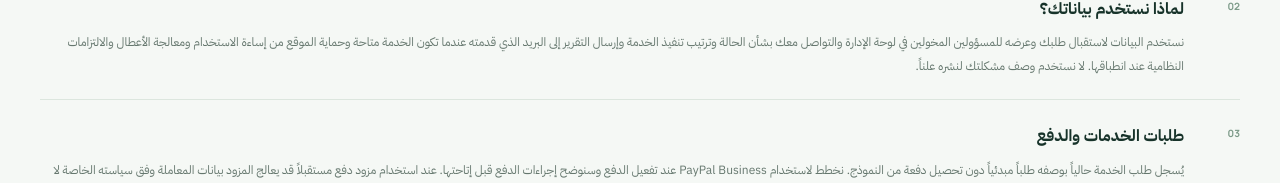
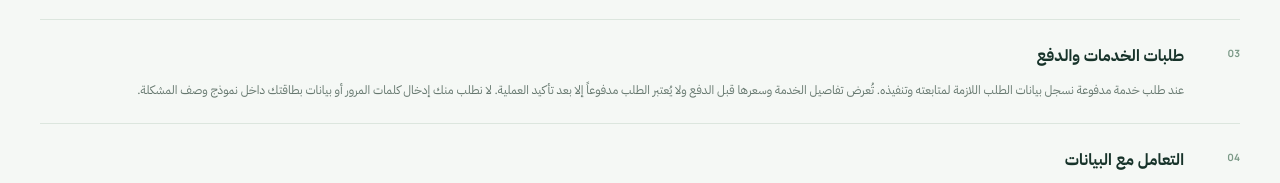
Before and after one commit to saotaibiee-beep/SSHOBIT, a Next.js app: page /privacy in a window 1280 px wide. Shown: the part 755-938 px from the top of the page. Built offline with nearby package versions, Linux system fonts and the light colour scheme; no server answers.

Commit message:
Remove privacy notice and simplify sections 3 and 4

```diff
--- a/app/privacy/page.tsx
+++ b/app/privacy/page.tsx
@@ -4,12 +4,12 @@ export const metadata={title:'سياسة الخصوصية',description:'تعرف
 const sections=[
 ['البيانات التي نجمعها','يمكنك قراءة المحتوى العام دون إنشاء حساب. عند إرسال نموذج طلب خدمة نجمع الاسم والبريد الإلكتروني ونوع الخدمة ووصف المشكلة الذي تكتبه بالإضافة إلى حالة الطلب وتاريخ إنشائه. قد تعالج البنية التقنية بيانات تشغيل وأمان مثل عنوان IP وسجلات الطلبات ومعلومات المتصفح بحسب إعدادات مزودي الاستضافة والخدمات المستخدمة. إذا تواصلت معنا نعالج المعلومات التي تختار إرسالها.'],
 ['لماذا نستخدم بياناتك؟','نستخدم البيانات لاستقبال طلبك وعرضه للمسؤولين المخولين في لوحة الإدارة والتواصل معك بشأن الحالة وترتيب تنفيذ الخدمة وإرسال التقرير إلى البريد الذي قدمته عندما تكون الخدمة متاحة وحماية الموقع من إساءة الاستخدام ومعالجة الأعطال والالتزامات النظامية عند انطباقها. لا نستخدم وصف مشكلتك لنشره علناً.'],
-['طلبات الخدمات والدفع','يُسجل طلب الخدمة حالياً بوصفه طلباً مبدئياً دون تحصيل دفعة من النموذج. نخطط لاستخدام PayPal Business عند تفعيل الدفع وسنوضح إجراءات الدفع قبل إتاحتها. عند استخدام مزود دفع مستقبلاً قد يعالج المزود بيانات المعاملة وفق سياسته الخاصة لا نطلب منك إدخال كلمة مرور PayPal أو بيانات بطاقتك داخل نموذج وصف المشكلة.'],
-['مكان التخزين والجهات التقنية','يعتمد تشغيل الموقع على خدمات استضافة ونشر وتخزين بيانات سحابية بما في ذلك Vercel وSupabase بحسب التكوين الحالي. قد تتم معالجة بعض البيانات أو تخزينها خارج بلد إقامتك وفق مواقع البنية التحتية وشروط المزودين. لا نبيع بيانات الطلبات للغير وقد تُشارك بالقدر اللازم لتشغيل الخدمة أو الامتثال لطلب نظامي ملزم.'],
+['طلبات الخدمات والدفع','عند طلب خدمة مدفوعة نسجل بيانات الطلب اللازمة لمتابعته وتنفيذه. تُعرض تفاصيل الخدمة وسعرها قبل الدفع ولا يُعتبر الطلب مدفوعاً إلا بعد تأكيد العملية. لا نطلب منك إدخال كلمات المرور أو بيانات بطاقتك داخل نموذج وصف المشكلة.'],
+['التعامل مع البيانات','نتعامل مع المعلومات التي تقدمها عند استخدام الموقع أو طلب الخدمات بهدف تشغيل الخدمة وتحسين تجربة المستخدم والرد على الاستفسارات. نقتصر على استخدام البيانات للأغراض الموضحة في هذه السياسة ولا نبيع بياناتك الشخصية. قد تُشارك المعلومات عند الضرورة لتقديم الخدمة أو الامتثال للمتطلبات النظامية.'],
 ['الاحتفاظ بالبيانات','نحتفظ ببيانات الطلبات بقدر الحاجة لمعالجة الطلب والمتابعة وحل النزاعات والوفاء بالالتزامات النظامية ذات الصلة. لم تُحدد بعد مدة حذف تلقائي ثابتة لكل فئة يمكنك طلب مراجعة بياناتك أو حذفها وسنقيّم الطلب وفق الالتزامات النظامية والتقنية. لا يعني حذف بيانات الطلب بالضرورة إمكانية حذف السجلات التي يجب الاحتفاظ بها قانوناً.'],
 ['حماية المعلومات','نستخدم صلاحيات وصول لتقييد الاطلاع على طلبات الخدمات داخل لوحة الإدارة لكن لا توجد وسيلة إلكترونية تضمن حماية مطلقة. لا ترسل كلمات المرور أو رموز التحقق أو عبارات استرداد المحافظ أو المفاتيح الخاصة أو أرقام البطاقات كاملة أو مستندات هوية غير مطلوبة عبر النماذج.'],
 ['ملفات الارتباط والخدمات الخارجية','قد تُستخدم ملفات ارتباط أو وسائل تخزين محلية ضرورية للجلسات الإدارية أو تشغيل الموقع. وقد تتغير أدوات القياس والتحليلات مستقبلاً عند تفعيل أدوات غير ضرورية تتطلب إشعاراً أو موافقة وفق النظام المعمول به ينبغي توفير ذلك قبل استخدامها. روابط الجهات الخارجية تخضع لسياساتها الخاصة.'],
 ['حقوقك وطلبات الخصوصية','يمكنك طلب معرفة بياناتك أو تصحيحها أو طلب حذفها أو الاعتراض على بعض أوجه معالجتها بحسب الأنظمة السارية. استخدم صفحة التواصل الرسمية في الموقع لطلب المساعدة ولا ترسل وثائق تعريف حساسة إلا بعد التأكد من القناة المعتمدة. بعض الطلبات قد تتطلب التحقق من هويتك بطريقة مناسبة.'],
 ['التحديثات','قد نحدّث هذه السياسة عند تغيير وظائف الموقع أو مزودي الخدمات أو المتطلبات النظامية. تُنشر النسخة المحدّثة هنا ويُفضّل مراجعتها من وقت لآخر.']
 ];
-export default function Page(){return <main className="inner-page"><section className="inner-hero inner-hero-dark"><div className="container inner-hero-content"><div className="breadcrumb-lite">الرئيسية <span>/</span> سياسة الخصوصية</div><span className="section-kicker">الخصوصية والبيانات</span><h1>خصوصيتك <em>تهمنا.</em></h1><p>نوضح لك ما الذي نجمعه ولماذا نحتاجه وكيف نتعامل معه عند تصفح الموقع أو طلب خدمة.</p><div className="inner-hero-note"><ShieldCheck size={17}/> لا تشارك معلومات دخولك أو مفاتيح محافظك في أي نموذج.</div></div></section><section className="container legal-content"><div className="legal-notice"><ShieldCheck size={19}/><p>آخر تحديث: 14 نوفمبر 2026. تصف هذه السياسة آلية العمل الحالية بقدر المعلومات المتاحة. بيانات المشغّل القانوني ووسيلة الاتصال المخصصة للخصوصية ومدد الاحتفاظ التفصيلية تحتاج استكمالاً قبل اعتمادها كصيغة قانونية نهائية.</p></div>{sections.map(([title,description],i)=><article key={title}><span>{String(i+1).padStart(2,'0')}</span><div><h2>{title}</h2><p>{description}</p></div></article>)}<div className="legal-notice"><ShieldCheck size={19}/><p>للاستفسارات المتعلقة بالخصوصية راجع <Link href="/contact">صفحة التواصل</Link>. لا تُرسل بيانات حساسة عبر قنوات غير موثوقة.</p></div></section></main>}
+export default function Page(){return <main className="inner-page"><section className="inner-hero inner-hero-dark"><div className="container inner-hero-content"><div className="breadcrumb-lite">الرئيسية <span>/</span> سياسة الخصوصية</div><span className="section-kicker">الخصوصية والبيانات</span><h1>خصوصيتك <em>تهمنا.</em></h1><p>نوضح لك ما الذي نجمعه ولماذا نحتاجه وكيف نتعامل معه عند تصفح الموقع أو طلب خدمة.</p><div className="inner-hero-note"><ShieldCheck size={17}/> لا تشارك معلومات دخولك أو مفاتيح محافظك في أي نموذج.</div></div></section><section className="container legal-content">{sections.map(([title,description],i)=><article key={title}><span>{String(i+1).padStart(2,'0')}</span><div><h2>{title}</h2><p>{description}</p></div></article>)}<div className="legal-notice"><ShieldCheck size={19}/><p>للاستفسارات المتعلقة بالخصوصية راجع <Link href="/contact">صفحة التواصل</Link>. لا تُرسل بيانات حساسة عبر قنوات غير موثوقة.</p></div></section></main>}
```
